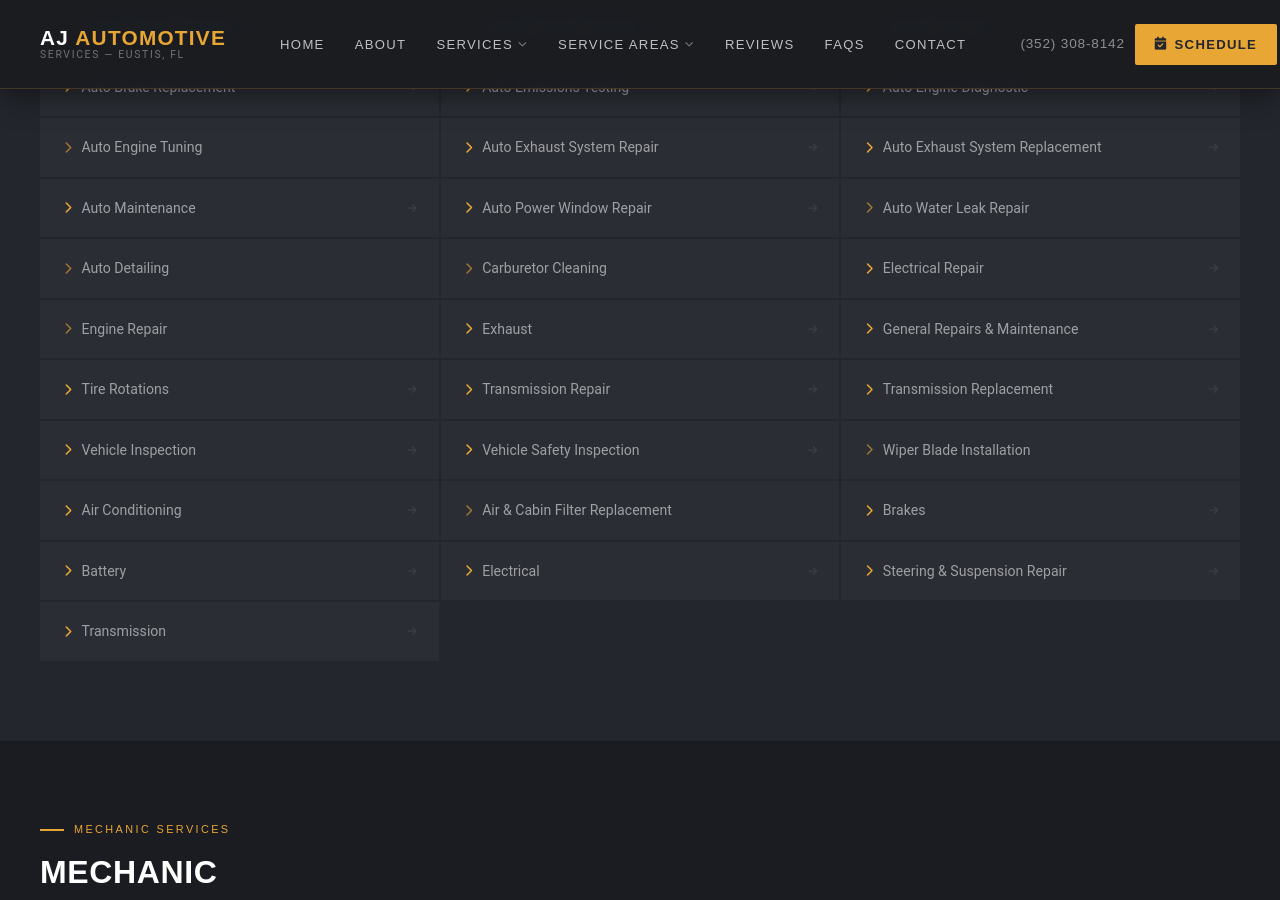
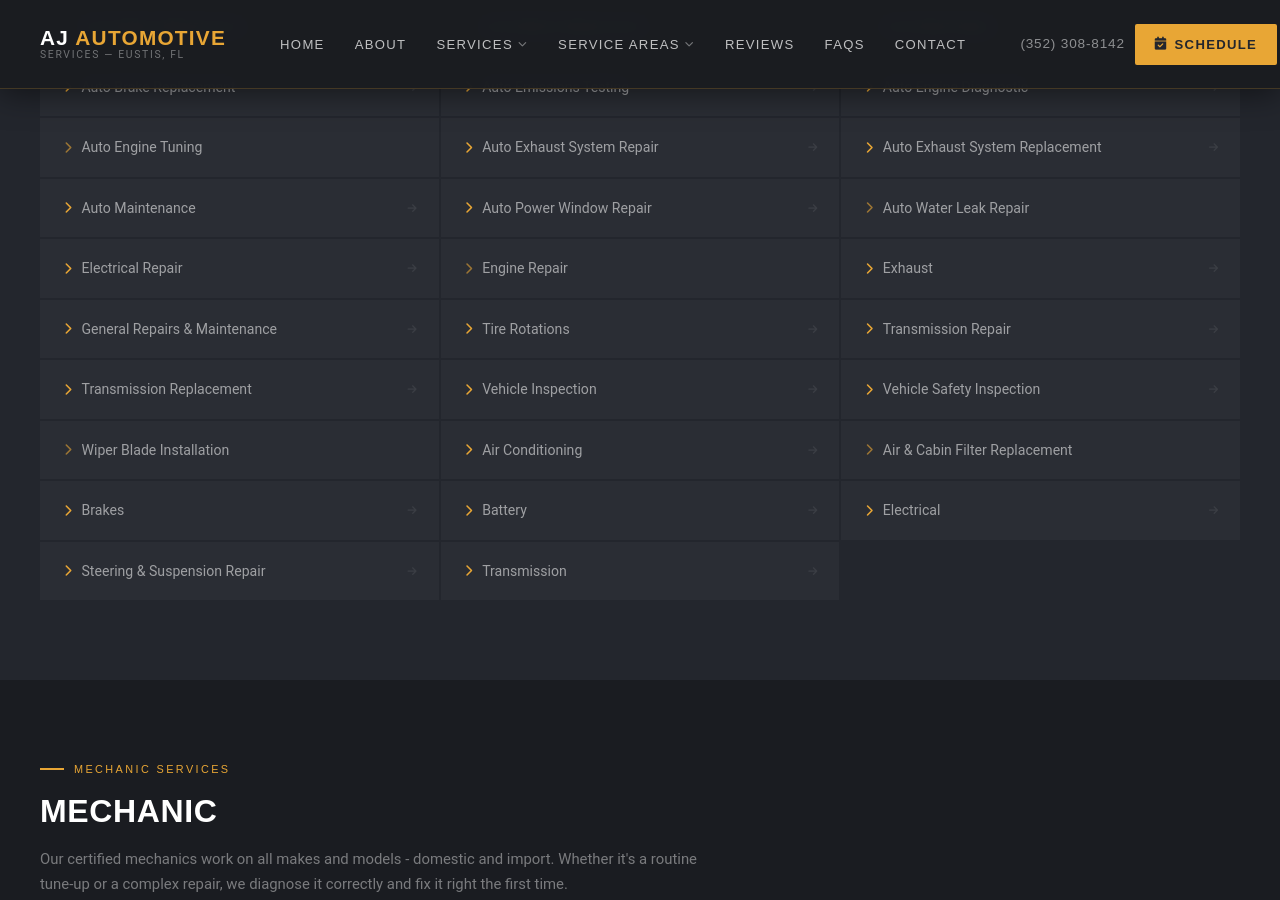
Before and after one commit to JamesBrownR/AJ-Auto-Repair, a Jekyll site: the page built from services/index.html, in a window 1280 px wide and 900 px high, scrolled down 894 px. Built offline with Jekyll 4.4.1, drawn with Linux system fonts in a browser that asks for light colours; nearby versions of some CDN libraries; some web fonts are replaced; library files that are not in the unit come from our copies.

Commit message:
Update index.html

```diff
--- a/services/index.html
+++ b/services/index.html
@@ -503,20 +503,16 @@
                 <span class="si-service-item__name"><i class="fa-solid fa-chevron-right"></i> Auto Power Window Repair</span>
                 <i class="fa-solid fa-arrow-right si-service-item__arrow"></i>
             </a>
-            <span class="si-service-item">
+            <span href="/services/auto-water-leak-repair/" class="si-service-item">
                 <span class="si-service-item__name"><i class="fa-solid fa-chevron-right"></i> Auto Water Leak Repair</span>
             </span>
-            <span class="si-service-item">
-                <span class="si-service-item__name"><i class="fa-solid fa-chevron-right"></i> Auto Detailing</span>
-            </span>
-            <span class="si-service-item">
-                <span class="si-service-item__name"><i class="fa-solid fa-chevron-right"></i> Carburetor Cleaning</span>
-            </span>
+
+
             <a href="/services/electrical" class="si-service-item linked">
                 <span class="si-service-item__name"><i class="fa-solid fa-chevron-right"></i> Electrical Repair</span>
                 <i class="fa-solid fa-arrow-right si-service-item__arrow"></i>
             </a>
-            <span class="si-service-item">
+            <span href="/services/engine-repair/" class="si-service-item">
                 <span class="si-service-item__name"><i class="fa-solid fa-chevron-right"></i> Engine Repair</span>
             </span>
             <a href="/services/exhaust" class="si-service-item linked">
@@ -554,7 +550,7 @@
                 <span class="si-service-item__name"><i class="fa-solid fa-chevron-right"></i> Air Conditioning</span>
                 <i class="fa-solid fa-arrow-right si-service-item__arrow"></i>
             </a>
-            <span class="si-service-item">
+            <span href="/services/air-cabin-filter-replacement/" class="si-service-item">
                 <span class="si-service-item__name"><i class="fa-solid fa-chevron-right"></i> Air &amp; Cabin Filter Replacement</span>
             </span>
             <a href="/services/auto-brake-repair" class="si-service-item linked">
@@ -591,7 +587,7 @@
         <p class="si-category-desc">Our certified mechanics work on all makes and models - domestic and import. Whether it's a routine tune-up or a complex repair, we diagnose it correctly and fix it right the first time.</p>
 
         <div class="si-service-list">
-            <span class="si-service-item">
+             <span href="/services/air-cabin-filter-replacement/" class="si-service-item">
                 <span class="si-service-item__name"><i class="fa-solid fa-chevron-right"></i> Air &amp; Cabin Filter Replacement</span>
             </span>
             <a href="/services/ac-installation-repair" class="si-service-item linked">
@@ -640,7 +636,7 @@
         <p class="si-category-desc">From brake pads and rotors to full system overhauls, we keep your vehicle stopping safely. We also handle the surrounding systems - suspension, tires, and diagnostics - as part of a complete brake service visit.</p>
 
         <div class="si-service-list">
-            <span class="si-service-item">
+            <span href="/services/air-cabin-filter-replacement/" class="si-service-item">
                 <span class="si-service-item__name"><i class="fa-solid fa-chevron-right"></i> Air &amp; Cabin Filter Replacement</span>
             </span>
             <a href="/services/ac-installation-repair" class="si-service-item linked">
@@ -689,7 +685,7 @@
         <p class="si-category-desc">Transmission problems don't stay small for long. We diagnose transmission issues accurately, give you an honest repair estimate, and handle everything from fluid service to full rebuilds.</p>
 
         <div class="si-service-list">
-            <span class="si-service-item">
+            <span href="/services/air-cabin-filter-replacement/" class="si-service-item">
                 <span class="si-service-item__name"><i class="fa-solid fa-chevron-right"></i> Air &amp; Cabin Filter Replacement</span>
             </span>
             <a href="/services/ac-installation-repair" class="si-service-item linked">
@@ -738,7 +734,7 @@
         <p class="si-category-desc">Conventional, synthetic, synthetic blend, and high-mileage oil changes for all makes and models. Every oil change includes a multi-point inspection. We don't just swap the oil and send you on your way.</p>
 
         <div class="si-service-list">
-            <span class="si-service-item">
+           <span href="/services/air-cabin-filter-replacement/" class="si-service-item">
                 <span class="si-service-item__name"><i class="fa-solid fa-chevron-right"></i> Air &amp; Cabin Filter Replacement</span>
             </span>
             <a href="/services/ac-installation-repair" class="si-service-item linked">
```
